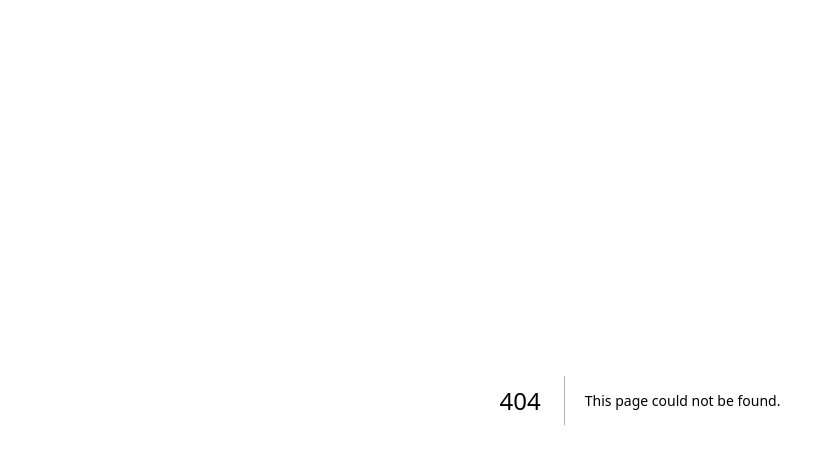
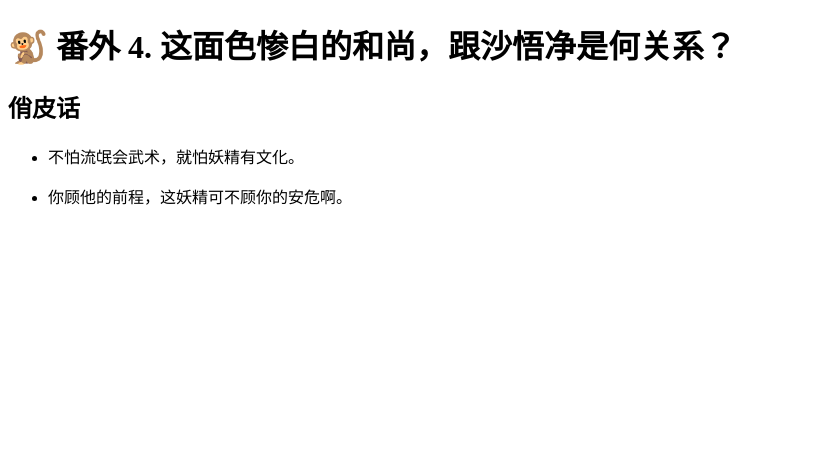
Before and after one commit to eddiehe99/bannatienet, a Next.js app: page /journey-to-the-west/extra/monkey-extra-4 in a window 1280 px wide. Before the commit this address had no page. Shown: the top 464 px of the page, without its empty margins (0-835 px from the left). Built offline with nearby package versions, Linux system fonts and the light colour scheme.

Commit message:
feat: add journey-to-the-west extra 4

```diff
--- a/src/pages/journey-to-the-west/extra/_meta.js
+++ b/src/pages/journey-to-the-west/extra/_meta.js
@@ -1,6 +1,7 @@
 /* eslint-disable prettier/prettier */
 /* eslint-disable import/no-anonymous-default-export */
 export default {
+    'monkey-extra-4': '🐒 番外 4',
     'monkey-extra-3': '🐒 番外 3',
     'monkey-extra-1': '🐒 番外 1'
 }
--- /dev/null
+++ b/src/pages/journey-to-the-west/extra/monkey-extra-4.mdx
@@ -0,0 +1,7 @@
+# 🐒 番外 4. 这面色惨白的和尚，跟沙悟净是何关系？
+
+## 俏皮话
+
+- 不怕流氓会武术，就怕妖精有文化。
+
+- 你顾他的前程，这妖精可不顾你的安危啊。
```
